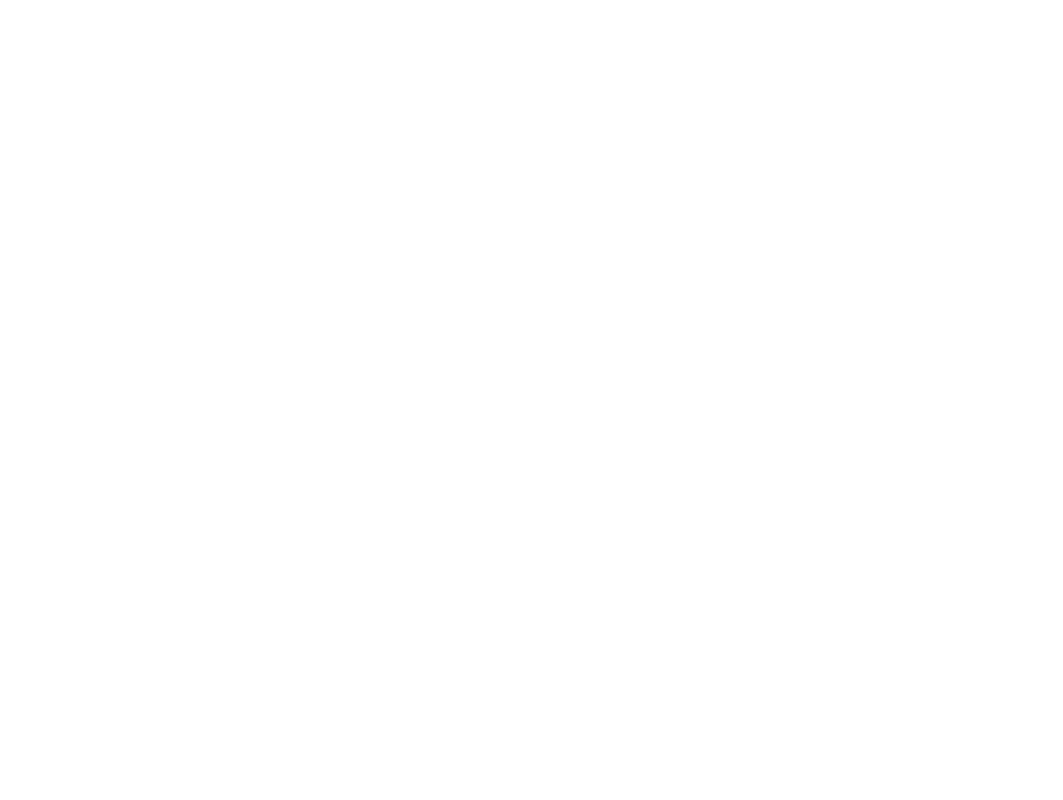
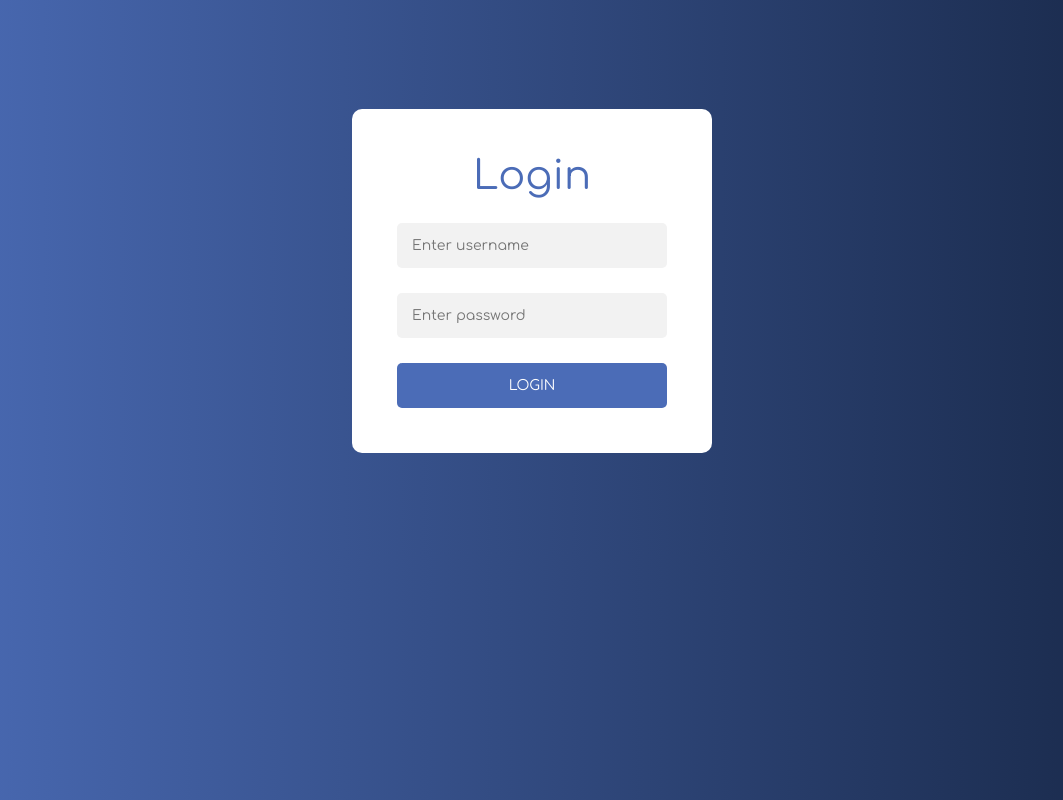
Before and after one commit to FakirHerif/Support-Ticket-Service, a React (Create React App) app in the folder frontend/ticket-support/: page /login in a window 1280 px wide. Shown: the whole page, without its empty margins (108-1171 px from the left). Built offline with nearby package versions, Linux system fonts and the light colour scheme.

Commit message:
implemented user login functionality using formik and yup for form validation. integrated axios to send login requests to the server-side API endpoint. added error handling to display error messages using toast notifications from react-toastify

```diff
--- a/frontend/ticket-support/src/App.js
+++ b/frontend/ticket-support/src/App.js
@@ -1,7 +1,28 @@
+import Home from "./components/Home";
+import LoginUser from "./components/LoginUser";
+import { ToastContainer } from 'react-toastify';
+import 'react-toastify/dist/ReactToastify.css';
+import { createBrowserRouter, RouterProvider } from 'react-router-dom';
 
 function App() {
+
+    const router = createBrowserRouter([
+      {
+        path: "/",
+        element: <Home />
+      },
+      {
+        path: "/login",
+        element: <LoginUser />
+      }
+    ]);
+
   return (
     <div className="App">
+
+      <RouterProvider router={router} />
+
+      <ToastContainer />
 
     </div>
   );
--- /dev/null
+++ b/frontend/ticket-support/src/components/Home.jsx
@@ -0,0 +1,9 @@
+import React from 'react'
+
+const Home = () => {
+  return (
+    <div>Home</div>
+  )
+}
+
+export default Home
--- /dev/null
+++ b/frontend/ticket-support/src/components/LoginUser.jsx
@@ -0,0 +1,91 @@
+import React from 'react'
+import { Formik } from "formik";
+import * as Yup from "yup";
+import axios from 'axios';
+import { toast } from 'react-toastify';
+import 'react-toastify/dist/ReactToastify.css';
+
+const LoginUser = () => {
+
+    const schema = Yup.object().shape({
+        username: Yup.string()
+          .required("Username is a required field")
+          .min(3, "Username must be at least 3 characters"),
+        password: Yup.string()
+          .required("Password is a required field")
+          .min(4, "Password must be at least 4 characters"),
+      });
+
+      const handleSubmit = async (values) => {
+        try {
+          const response = await axios.post('http://localhost:8080/api/login', values);
+          console.log('Login Successful:', response.data);
+          toast.success('Login Successful!', { autoClose: 3000 });
+        } catch (error) {
+          console.error('Login Failed:', error.response.data);
+          toast.error(`Login Failed: ${error.response.data.error}!`, { autoClose: 3000 });
+        }
+      };
+
+  return (
+<>
+      {/* Wrapping form inside formik tag and passing our schema to validationSchema prop */}
+      <Formik
+        validationSchema={schema}
+        initialValues={{ username: "", password: "" }}
+        onSubmit={(values) => handleSubmit(values)}
+      >
+        {({
+          values,
+          errors,
+          touched,
+          handleChange,
+          handleBlur,
+          handleSubmit,
+        }) => (
+          <div className="login">
+            <div className="form">
+           {/* Passing handleSubmit parameter tohtml form onSubmit property */}
+              <form noValidate onSubmit={handleSubmit}>
+                <span>Login</span>
+              {/* Our input html with passing formik parameters like handleChange, values, handleBlur to input properties */}
+                <input
+                  type="username"
+                  name="username"
+                  onChange={handleChange}
+                  onBlur={handleBlur}
+                  value={values.username}
+                  placeholder="Enter username"
+                  className="form-control inp_text"
+                  id="username"
+                />
+                {/* If validation is not passed show errors */}
+                <p className="error">
+                  {errors.username && touched.username && errors.username}
+                </p>
+                 {/* Our input html with passing formik parameters like handleChange, values, handleBlur to input properties */}
+                <input
+                  type="password"
+                  name="password"
+                  onChange={handleChange}
+                  onBlur={handleBlur}
+                  value={values.password}
+                  placeholder="Enter password"
+                  className="form-control"
+                />
+                 {/* If validation is not passed show errors */}
+                <p className="error">
+                  {errors.password && touched.password && errors.password}
+                </p>
+                {/* Click on submit button to submit the form */}
+                <button type="submit">Login</button>
+              </form>
+            </div>
+          </div>
+        )}
+      </Formik>
+    </>
+  );
+}
+
+export default LoginUser
--- a/frontend/ticket-support/src/index.css
+++ b/frontend/ticket-support/src/index.css
@@ -0,0 +1,74 @@
+@import url('https://fonts.googleapis.com/css2?family=Comfortaa&display=swap');
+
+body {
+  background: linear-gradient(90deg, #4b6cb7 0%, #182848 100%);
+}
+
+.login {
+  width: 360px;
+  padding: 8% 0 0;
+  margin: auto;
+  font-family: 'Comfortaa', cursive;
+}
+
+.form {
+  position: relative;
+  z-index: 1;
+  background: #FFFFFF;
+  border-radius: 10px;
+  max-width: 360px;
+  margin: 0 auto 100px;
+  padding: 45px;
+  text-align: center;
+}
+
+.form input {
+  outline: 0;
+  background: #f2f2f2;
+  width: 100%;
+  border: 0;
+  border-radius: 5px;
+  margin: 0 0 15px;
+  padding: 15px;
+  box-sizing: border-box;
+  font-size: 14px;
+  font-family: 'Comfortaa', cursive;
+}
+
+.form input:focus {
+  background: #dbdbdb;
+}
+
+.form button {
+  font-family: 'Comfortaa', cursive;
+  text-transform: uppercase;
+  outline: 0;
+  background: #4b6cb7;
+  width: 100%;
+  border: 0;
+  border-radius: 5px;
+  padding: 15px;
+  color: #FFFFFF;
+  font-size: 14px;
+  -webkit-transition: all 0.3 ease;
+  transition: all 0.3 ease;
+  cursor: pointer;
+}
+
+.form button:active {
+  background: #395591;
+}
+
+.form span {
+  font-size: 40px;
+  color: #4b6cb7;
+  margin-bottom: 25px;
+  display: block;
+}
+
+.form p.error {
+  margin: 0 0 10px 10px;
+  text-align: left;
+  font-size: 10px;
+  color: red;
+}
```
Also changed, not shown: frontend/ticket-support/package.json (+6 -1 lines), 1 other file (tests, documents, lock files or other folders).
